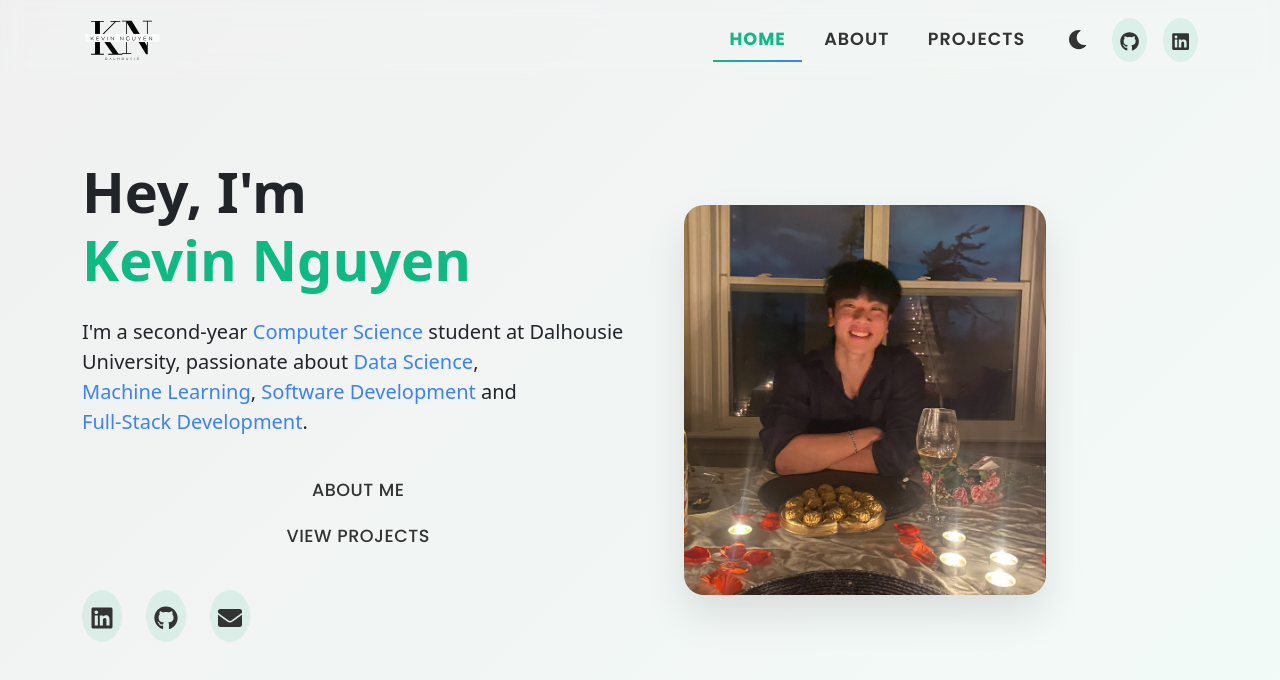
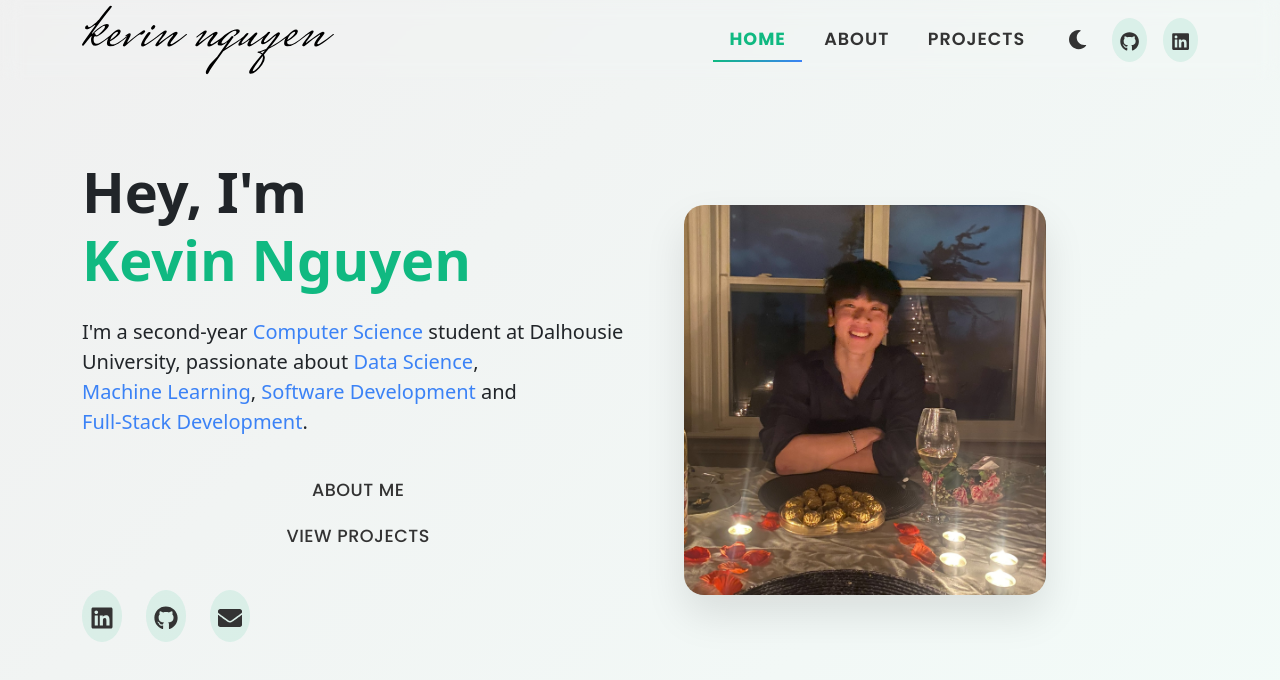
Before and after one commit to KevinDal2027/KevinPortfolio, a React (Vite) app: page / in a window 1280 px wide. Shown: the top 680 px of the page. Built offline with nearby package versions, Linux system fonts and the light colour scheme.

Commit message:
Navbar config true

```diff
--- a/src/components/MyNavBar.jsx
+++ b/src/components/MyNavBar.jsx
@@ -50,7 +50,7 @@ const MyNavbar = ({ darkMode, setDarkMode }) => {
       <Container>
         <Navbar.Brand as={Link} to="/" onClick={handleSelect} className="brand">
           <img
-            src="./kevinLogo.svg"
+            src="./signature.svg"
             alt="Kevin Nguyen"
             className="logo"
             style={{
@@ -61,7 +61,10 @@ const MyNavbar = ({ darkMode, setDarkMode }) => {
 
         <Navbar.Toggle
           aria-controls="responsive-navbar"
-          onClick={handleToggle}
+          onClick={() => {
+            handleToggle();
+            setClicked(!clicked);
+          }}
           className="custom-toggler"
         >
           <span className="navbar-toggler-icon"></span>
```
Also changed, not shown: public/signature.svg (added).
